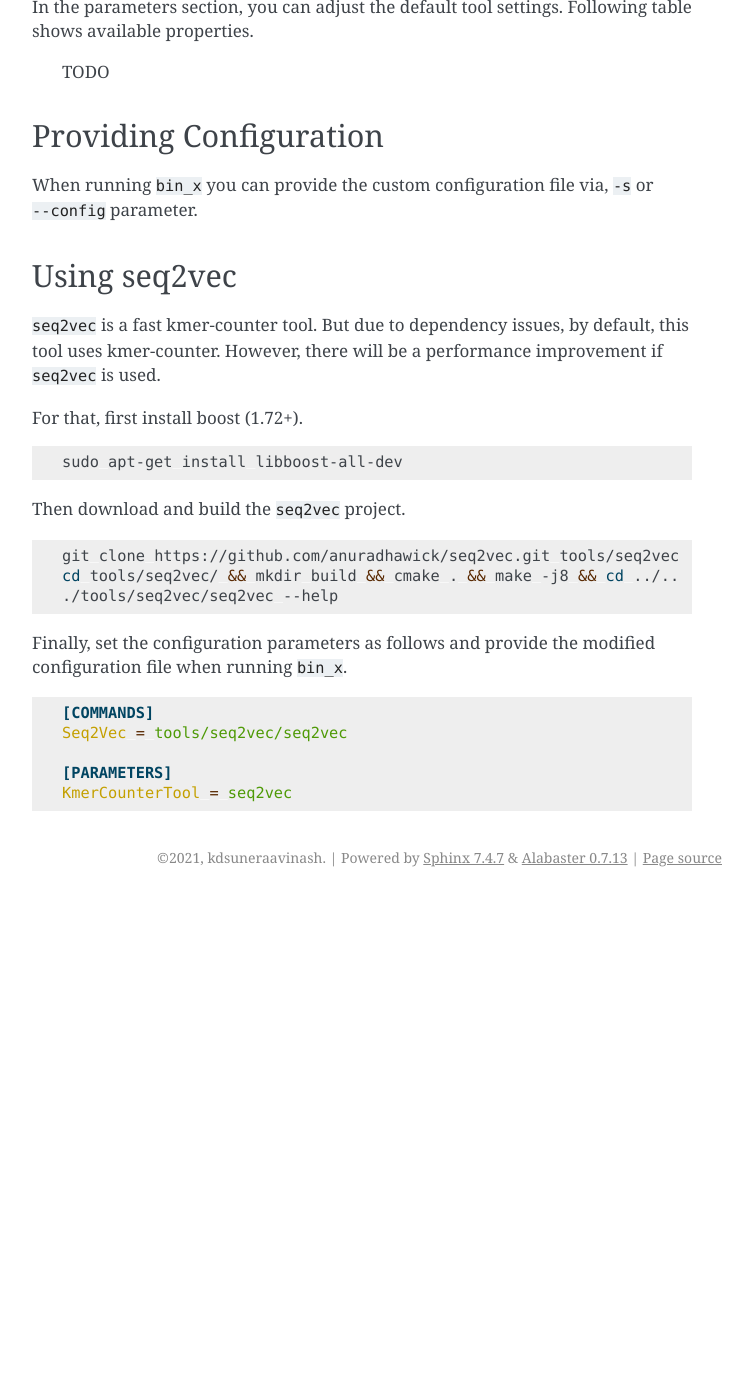
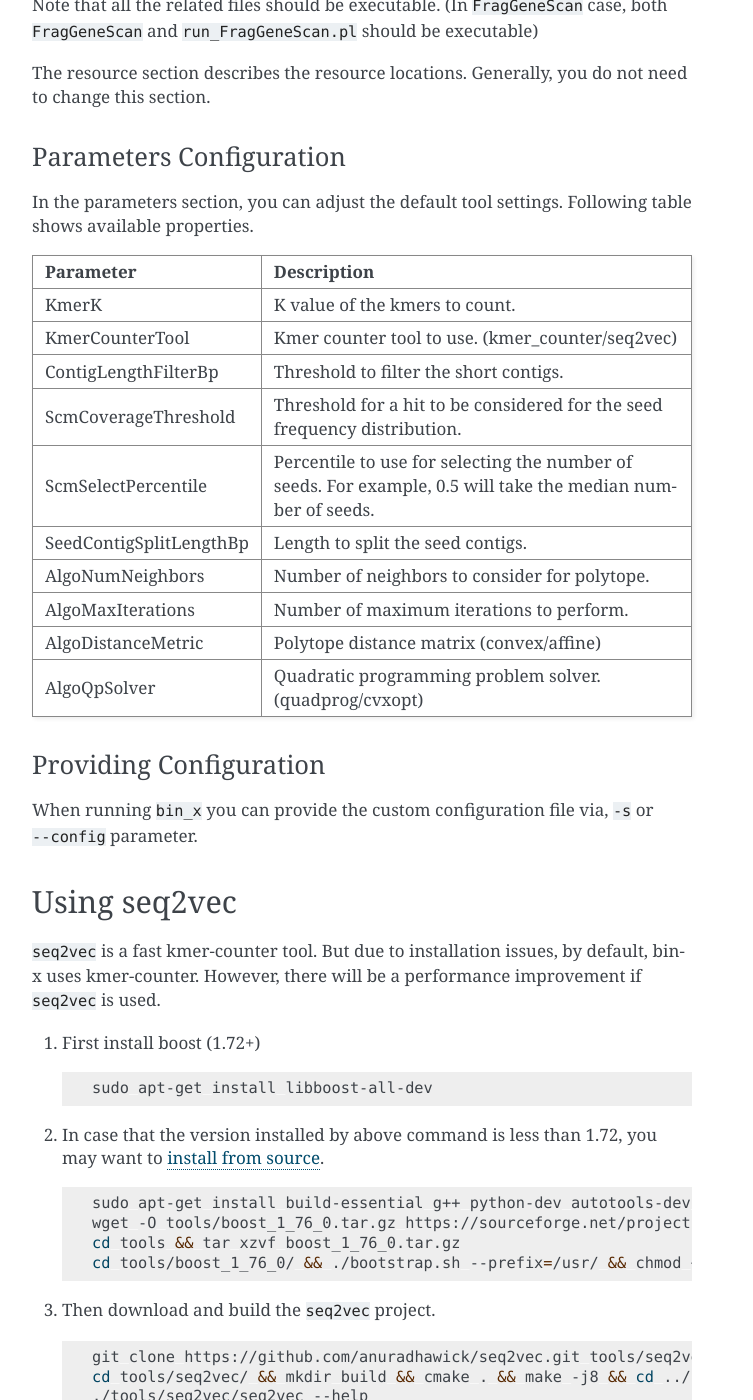
Before and after one commit to kdsuneraavinash/CH-Bin, a Sphinx documentation site: the page built from docs/posts/setup.md, in a window 1280 px wide and 1400 px high, scrolled down 1038 px. Shown: the whole window, without its empty margins (388-1141 px from the left). Built offline with Sphinx 7.4.7, drawn with Linux system fonts in a browser that asks for light colours; before the commit the page ends 1935 px from its top, so only the background shows below that; some of the changed text lies outside the part shown.

Commit message:
Update setup readme

````diff
--- a/docs/posts/setup.md
+++ b/docs/posts/setup.md
@@ -1,73 +1,103 @@
 # Setup
+
+## Custom configuration
 
 If you followed the installation document, the requirements should be installed in the `tools` directory. If so you can
 skip this section and run the tool directly. If the tools were installed in a different manner, or you want ot change
 some internal configuration, you might want to provide a custom configuration.
 
-## Configuration file format
+### Configuration file format
 
 Bin-X uses a customizable `ini` file format to store the configuration. The default configuration can be found
 in `config/default.ini`.
 
 ```ini
 [COMMANDS]
-FragGeneScan = tools/FragGeneScan1.31/run_FragGeneScan.pl
-HmmSearch = tools/hmmer-3.3.2/src/hmmsearch
-KMerCounter = tools/kmer-counter/kmer-counter
+FragGeneScan = PATH OF run_FragGeneScan.pl
+HmmSearch = PATH OF hmmsearch
+KMerCounter = PATH OF kmer-counter
+Seq2Vec = PATH OF seq2vec
 
 [RESOURCES]
-MarkersHmm = tools/marker.hmm
+MarkersHmm = PATH OF marker.hmm
 
 [PARAMETERS]
+KmerK = INTEGER
+KmerCounterTool = EITHER kmer_counter OR seq2vec
+ContigLengthFilterBp = INTEGER
+ScmCoverageThreshold = FLOAT BETWEEN 0 AND 1
+ScmSelectPercentile = FLOAT BETWEEN 0 AND 1
+SeedContigSplitLengthBp = INTEGER
+AlgoNumNeighbors = INTEGER
+AlgoMaxIterations = INTEGER
+AlgoDistanceMetric = convex
+AlgoQpSolver = EITHER quadprog OR cvxopt
 ```
 
 If the requirement installations were done differently, you might want to change the `COMMANDS` section.
 
-## Commands Configuration
+### Commands/Resource Configuration
 
 For each tool provide the command that can be used to run the specified tool. For example, for `FragGeneScan`, provide
 the `run_FragGeneScan.pl` script location. Note that all the related files should be executable.
 (In `FragGeneScan` case, both `FragGeneScan` and `run_FragGeneScan.pl` should be executable)
 
-## Resources Configuration
+The resource section describes the resource locations. Generally, you do not need to change this section.
 
-This section describes the resource locations. Generally, you do not need to change this section.
-
-## Parameters Configuration
+### Parameters Configuration
 
 In the parameters section, you can adjust the default tool settings. Following table shows available properties.
 
-> TODO
+| Parameter               | Description                                                  |
+| ----------------------- | ------------------------------------------------------------ |
+| KmerK                   | K value of the kmers to count.                               |
+| KmerCounterTool         | Kmer counter tool to use. (kmer_counter/seq2vec)             |
+| ContigLengthFilterBp    | Threshold to filter the short contigs.                       |
+| ScmCoverageThreshold    | Threshold for a hit to be considered for the seed frequency distribution. |
+| ScmSelectPercentile     | Percentile to use for selecting the number of seeds. For example, 0.5 will take the median number of seeds. |
+| SeedContigSplitLengthBp | Length to split the seed contigs.                            |
+| AlgoNumNeighbors        | Number of neighbors to consider for polytope.                |
+| AlgoMaxIterations       | Number of maximum iterations to perform.                     |
+| AlgoDistanceMetric      | Polytope distance matrix (convex/affine)                     |
+| AlgoQpSolver            | Quadratic programming problem solver. (quadprog/cvxopt)      |
 
-## Providing Configuration
+### Providing Configuration
 
 When running `bin_x` you can provide the custom configuration file via, `-s` or `--config` parameter.
 
 ## Using seq2vec
 
-`seq2vec` is a fast kmer-counter tool. But due to dependency issues, by default, this tool uses kmer-counter. However,
+`seq2vec` is a fast kmer-counter tool. But due to installation issues, by default, bin-x uses kmer-counter. However,
 there will be a performance improvement if `seq2vec` is used.
 
-For that, first install boost (1.72+).
+1. First install boost (1.72+)
+    ```bash
+    sudo apt-get install libboost-all-dev
+    ```
 
-```bash
-sudo apt-get install libboost-all-dev
-```
+2. In case that the version installed by above command is less than 1.72, you may want
+   to [install from source](https://www.boost.org/doc/libs/1_76_0/more/getting_started/unix-variants.html#id20).
+    ```bash
+    sudo apt-get install build-essential g++ python-dev autotools-dev libicu-dev libbz2-dev
+    wget -O tools/boost_1_76_0.tar.gz https://sourceforge.net/projects/boost/files/boost/1.76.0/boost_1_76_0.tar.gz/download
+    cd tools && tar xzvf boost_1_76_0.tar.gz
+    cd tools/boost_1_76_0/ && ./bootstrap.sh --prefix=/usr/ && chmod +x b2 && ./b2 && sudo ./b2 install && cd ../..
+    ```
 
-Then download and build the `seq2vec` project.
+3. Then download and build the `seq2vec` project.
+    ```bash
+    git clone https://github.com/anuradhawick/seq2vec.git tools/seq2vec
+    cd tools/seq2vec/ && mkdir build && cmake . && make -j8 && cd ../..
+    ./tools/seq2vec/seq2vec --help
+    ```
 
-```bash
-git clone https://github.com/anuradhawick/seq2vec.git tools/seq2vec
-cd tools/seq2vec/ && mkdir build && cmake . && make -j8 && cd ../..
-./tools/seq2vec/seq2vec --help
-```
+4. Finally, set the configuration parameters as follows and provide the modified configuration file when running `bin_x`
+   .
 
-Finally, set the configuration parameters as follows and provide the modified configuration file when running `bin_x`.
+   ```ini
+   [COMMANDS]
+   Seq2Vec = tools/seq2vec/seq2vec
 
-```ini
-[COMMANDS]
-Seq2Vec = tools/seq2vec/seq2vec
-
-[PARAMETERS]
-KmerCounterTool = seq2vec
-```
+   [PARAMETERS]
+   KmerCounterTool = seq2vec
+   ```
````
